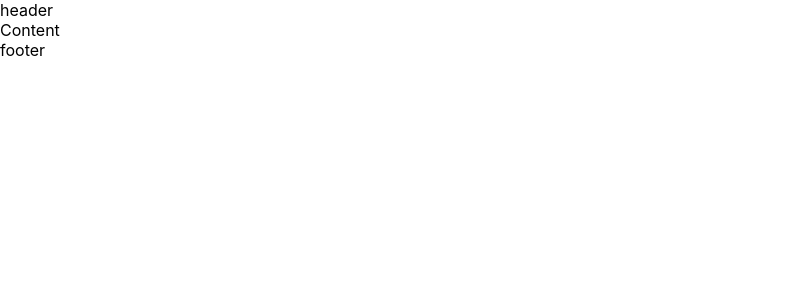
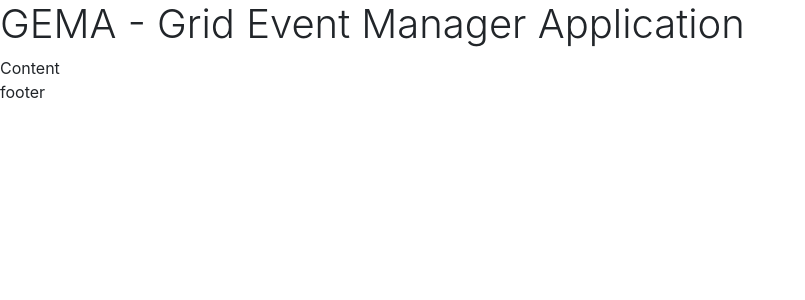
Before and after one commit to acilveti/grid-event-manager, a React (Create React App) app in the folder grid-event-manager/: page / in a window 1280 px wide. Shown: the top 300 px of the page, without its empty margins (0-805 px from the left). Built offline with nearby package versions, Linux system fonts and the light colour scheme.

Commit message:
bootstrap included

```diff
--- a/grid-event-manager/package.json
+++ b/grid-event-manager/package.json
@@ -6,6 +6,9 @@
     "@testing-library/jest-dom": "^5.16.1",
     "@testing-library/react": "^12.1.2",
     "@testing-library/user-event": "^13.5.0",
+    "bootstrap": "^5.1.3",
+    "jquery": "^3.6.0",
+    "popper.js": "^1.16.1",
     "react": "^17.0.2",
     "react-dom": "^17.0.2",
     "react-scripts": "5.0.0",
--- a/grid-event-manager/src/App.js
+++ b/grid-event-manager/src/App.js
@@ -1,4 +1,3 @@
-import logo from './logo.svg';
 import './App.css';
 import Header from'./Header.js';
 import Content from'./Content.js'
--- a/grid-event-manager/src/Header.js
+++ b/grid-event-manager/src/Header.js
@@ -8,7 +8,7 @@ class Header extends Component {
   render() {
     return (
       <div>
-        header
+        <h1 class="display-6">GEMA - Grid Event Manager Application</h1>
       </div>
     );
   }
--- a/grid-event-manager/src/index.js
+++ b/grid-event-manager/src/index.js
@@ -1,3 +1,7 @@
+import 'bootstrap/dist/css/bootstrap.min.css';
+import $ from 'jquery';
+import Popper from 'popper.js';
+import 'bootstrap/dist/js/bootstrap.bundle.min';
 import React from 'react';
 import ReactDOM from 'react-dom';
 import './index.css';
```
Also changed, not shown: 1 other file (tests, documents, lock files or other folders).
